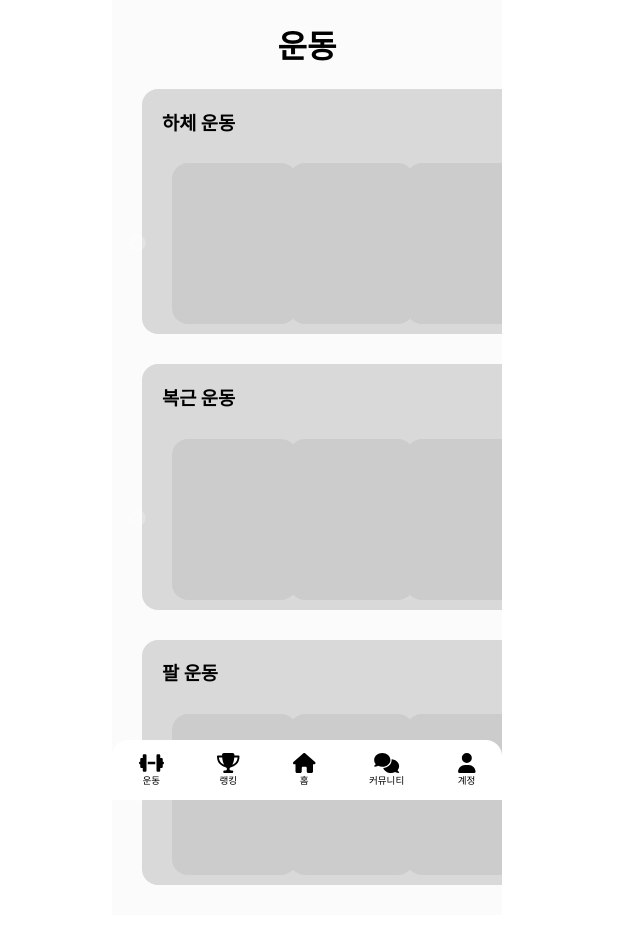
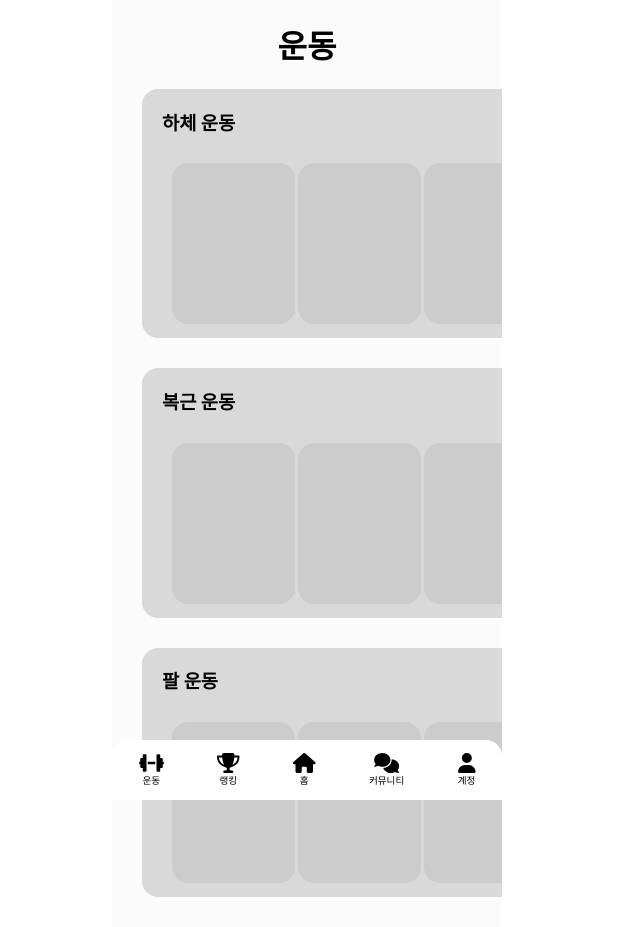
Before and after one commit to DANCIINGQUEEN/Pose_client, a React (Create React App) app: page /exercise in a window 1280 px wide. Shown: the whole page, without its empty margins (333-973 px from the left). Built offline with nearby package versions, Linux system fonts and the light colour scheme.

Commit message:
carousel md

```diff
--- a/src/UI/UIPackage.js
+++ b/src/UI/UIPackage.js
@@ -236,7 +236,7 @@ export const RecBox = ({componentToRender}) => {
     return (
         <div
             style={{
-                width: "125px",
+                width: "123px",
                 height: "161px",
                 backgroundColor: "#ccc",
                 margin: "10px",
@@ -256,7 +256,7 @@ export const PillBox = ({componentToRender}) => {
     return (
         <div
             style={{
-                width: "139px",
+                width: "120px",
                 height: "32px",
                 backgroundColor: "#ccc",
                 margin: "10px",
@@ -279,36 +279,46 @@ export const SquareBox = ({componentToRender}) => {
                 width: "123px",
                 height: "123px",
                 backgroundColor: "#ccc",
-                margin: "10px",
+                margin: "15px",
                 marginLeft: '20px',
 
                 display: "flex",
                 alignItems: "center",
                 justifyContent: "center",
                 fontSize: "30px",
-                borderRadius: '16px'
+                borderRadius: '16px',
             }}
         >
             {componentToRender}
         </div>
     );
 };
+const StyledSlider=styled(Slider)`
+  height: 100%;
+    width: 100%;
+  position: relative;
+  .slick-prev::before, .slick-next::before {
+    opacity: 0;
+    display: none;
+  }
+`
 export const Carousel = ({componentToRender}) => {
     const settings = {
+        arrows:false,
+        // dots: true,
         draggable: true,
         infinite: false,
         speed: 500,
-        slidesToShow: 3,
+        slidesToShow: 2.8,
         onSwipe: null,
-        arrow:false,
     };
     const boxes = Array.from(Array(7).keys());
     return (
-        <div style={{maxWidth: "380px", margin: "0 0 0 10px"}}>
-            <Slider {...settings} style={{margin: '0 0 0 auto'}}>
+        <div style={{maxWidth: "380px", margin: '0 0 0 10px'}}>
+            <Slider {...settings} >
                 {boxes.map((number) => (
                     // <Box number={number} key={number} />
-                    <>{componentToRender}</>
+                    <div>{componentToRender}</div>
                 ))}
             </Slider>
         </div>
--- a/src/home/widget/StatusOfMAtes.js
+++ b/src/home/widget/StatusOfMAtes.js
@@ -3,7 +3,7 @@ import {Carousel, SquareBox} from "../../UI/UIPackage";
 
 function StatusOfMAtes(props) {
     return (
-        <div style={{border:'1px solid black', backgroundColor:'yellow'}}>
+        <div>
             <div style={{marginLeft:'30px'}}>메이트들의 운동 현황</div>
             <Carousel componentToRender={<SquareBox/>}/>
         </div>
--- a/src/index.css
+++ b/src/index.css
@@ -12,6 +12,7 @@ body {
 }
 body > *{
   background-color: rgba(217, 217, 217, 0.11);
+  /*background-color: gray;*/
 }
 
 code {
```
